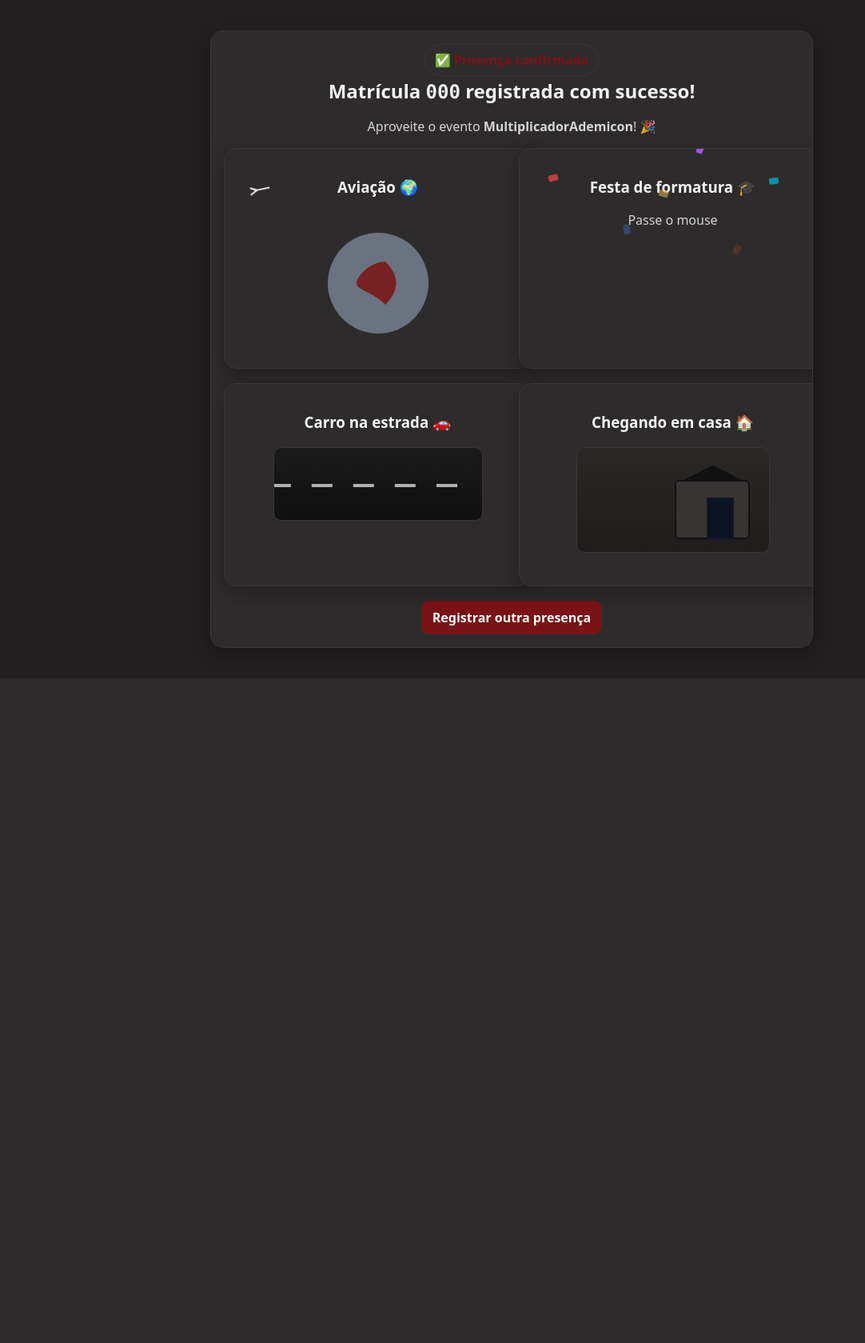
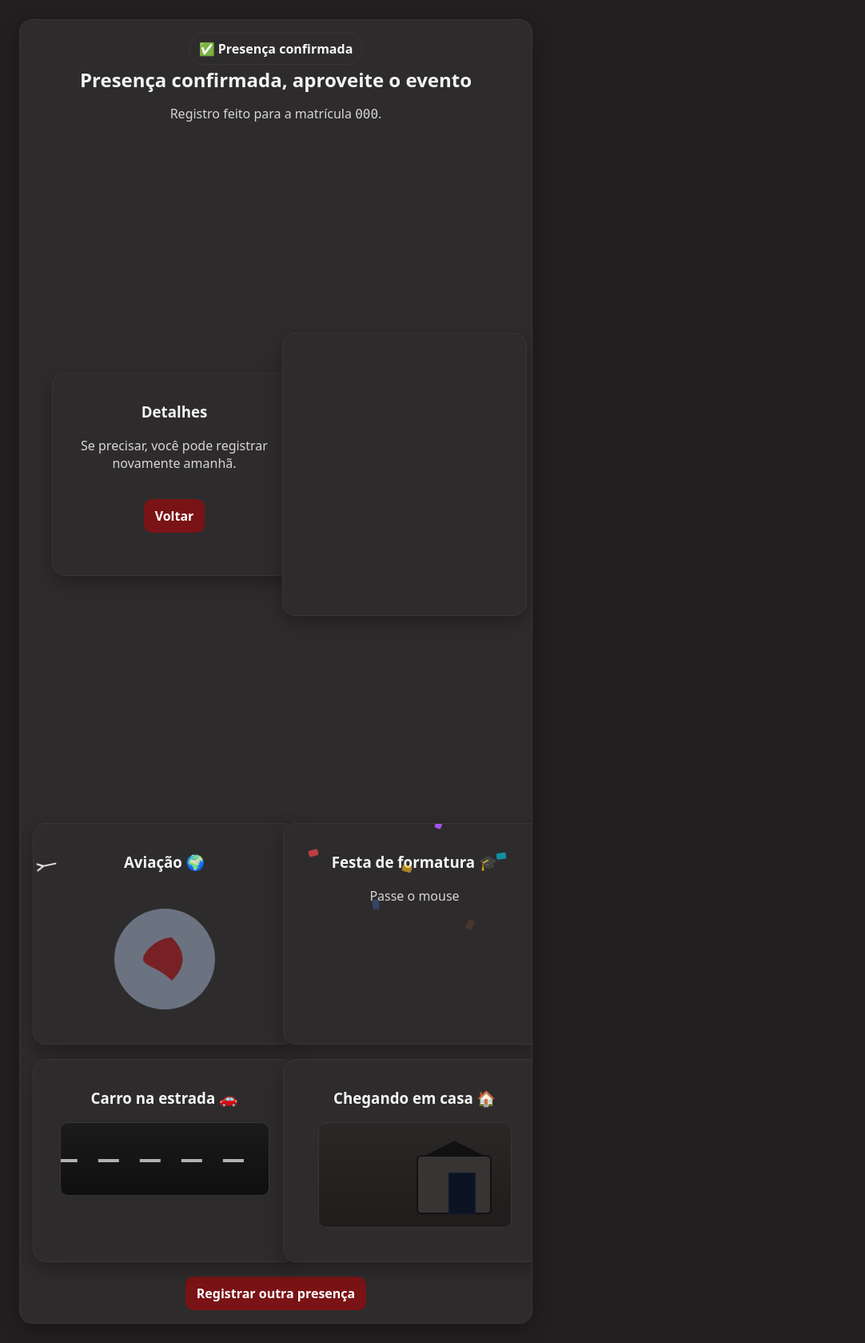
Before and after one commit to astrapacon/flask-railway-app, a Flask app: template modules/templates/presenca_success.html in a window 1280 px wide. Shown: the whole page at 80% size, without its empty margins (0-1082 px from the left). Before the commit the page ends 844 px from the top, so only its background shows below. Run offline with Flask 3, Linux system fonts and the light colour scheme; the template is opened without the code that fills it: most values are stand-ins (such as "Sample title", 1, 10 or a date in 2020).

Commit message:
Atualização páginas

```diff
--- a/modules/matricula/routes.py
+++ b/modules/matricula/routes.py
@@ -1,22 +1,24 @@
 # modules/matricula/routes.py
 import re, io, csv, hmac, hashlib
 from flask import (
-    Blueprint, request, jsonify, render_template_string, Response, current_app
+    Blueprint, request, jsonify, Response, current_app, render_template
 )
 from models import db, Matricula
 
+# Opcional: defina url_prefix="/matricula" se quiser
 matricula_bp = Blueprint("matricula", __name__)
+
 FORMAT = re.compile(r"^MR\d{5}$")  # padrão MR + 5 dígitos
-
 
 # ======================== Funções auxiliares ========================
 def _only_digits(s: str) -> str:
     """Remove tudo que não for número"""
-    return re.sub(r"\D", "", s or "")
+    return re.sub(r"\D+", "", s or "")
 
 def _is_valid_cpf_digits(d: str) -> bool:
     """Valida se o CPF contém exatamente 11 dígitos numéricos"""
-    return bool(d) and len(d) == 11 and d.isdigit()
+    d = _only_digits(d)
+    return len(d) == 11 and d.isdigit()
 
 def _code_from_cpf(cpf_digits: str) -> str:
     """Gera código determinístico a partir do CPF e do SALT"""
@@ -29,145 +31,55 @@ def _code_from_cpf(cpf_digits: str) -> str:
     return f"{prefix}{str(n).zfill(digits)}"
 
 
-# ======================== Página HTML simples ========================
-PAGE = """
-<!doctype html><meta charset="utf-8">
-<title>Consulta de Matrícula</title>
-<style>
-  body{font-family:system-ui;background:#0f172a;color:#e5e7eb;margin:0;
-       display:flex;align-items:center;justify-content:center;height:100vh}
-  .card{background:#111827;border:1px solid #1f2937;border-radius:16px;padding:24px;
-        width:92%;max-width:520px;box-shadow:0 16px 40px rgba(0,0,0,.35)}
-  input{width:100%;padding:10px;border-radius:8px;border:1px solid #374151;
-        background:#0b1222;color:#e5e7eb;margin-bottom:10px}
-  button{width:100%;padding:10px;border:0;border-radius:8px;background:#10b981;
-         color:#052e24;font-weight:700;cursor:pointer}
-  .msg{margin-top:16px;padding:10px;border-radius:10px;text-align:center}
-  .ok{background:#064e3b;color:#a7f3d0}
-  .err{background:#7f1d1d;color:#fecaca}
-  .warn{background:#78350f;color:#fde68a}
-  .mono{font-family:ui-monospace,Menlo,Consolas,monospace}
-</style>
-
-<div class="card">
-  <h1>Consulta de Matrícula</h1>
-  <form method="get" action="/matricula/consulta">
-    <input name="code" placeholder="Digite sua matrícula (ex: MR25684)" value="{{ code or '' }}">
-    <button>Consultar</button>
-  </form>
-
-  {% if tried %}
-    {% if ok %}
-      <div class="msg ok">✅ Matrícula válida: <b class="mono">{{ code }}</b>{% if name %} — {{ name }}{% endif %}</div>
-    {% else %}
-      <div class="msg err">❌ {{ msg }}</div>
-    {% endif %}
-  {% endif %}
-</div>
-"""
-
-# ------------------ Página de SUCESSO com animações ------------------
-PAGE_SUCCESS_MATRICULA = """
-""
-<!doctype html><meta charset="utf-8">
-<title>Consulta de Matrícula</title>
-<style>
-  body{font-family:system-ui;background:#0f172a;color:#e5e7eb;margin:0;
-       display:flex;align-items:center;justify-content:center;height:100vh}
-  .card{background:#111827;border:1px solid #1f2937;border-radius:16px;padding:24px;
-        width:92%;max-width:520px;box-shadow:0 16px 40px rgba(0,0,0,.35)}
-  input{width:100%;padding:10px;border-radius:8px;border:1px solid #374151;
-        background:#0b1222;color:#e5e7eb;margin-bottom:10px}
-  button{width:100%;padding:10px;border:0;border-radius:8px;background:#10b981;
-         color:#052e24;font-weight:700;cursor:pointer}
-  .msg{margin-top:16px;padding:10px;border-radius:10px;text-align:center}
-  .ok{background:#064e3b;color:#a7f3d0}
-  .err{background:#7f1d1d;color:#fecaca}
-  .warn{background:#78350f;color:#fde68a}
-  .mono{font-family:ui-monospace,Menlo,Consolas,monospace}
-</style>
-
-<div class="card">
-  <h1>Consulta de Matrícula</h1>
-  <form method="get" action="/matricula/consulta">
-    <input name="code" placeholder="Digite sua matrícula (ex: MR25684)" value="{{ code or '' }}">
-    <button>Consultar</button>
-  </form>
-
-  {% if tried %}
-    {% if ok %}
-      <div class="msg ok">✅ Matrícula válida: <b class="mono">{{ code }}</b>{% if name %} — {{ name }}{% endif %}</div>
-    {% else %}
-      <div class="msg err">❌ {{ msg }}</div>
-    {% endif %}
-  {% endif %}
-</div>
-"""
-# ======================== Página de sucesso ========================
-PAGE_SUCCESS_MATRICULA = """<!doctype html><html lang="pt-BR"><meta charset="utf-8">
-<meta name="viewport" content="width=device-width, initial-scale=1">
-<title>Matrícula válida</title>
-<style>
-  :root{--bg:#231f20;--card:#2e2b2c;--line:#3a3536;--text:#f4f4f4;
-        --ok:#7a1315;--accent:#d1a34a;}
-  html,body{margin:0;background:var(--bg);color:var(--text);
-            font-family:system-ui,Segoe UI,Roboto,Arial}
-  .wrap{min-height:100vh;display:flex;flex-direction:column;gap:18px;
-        align-items:center;justify-content:center;padding:24px}
-  h1{text-align:center;margin:0 0 4px;font-size:1.5rem}
-  .mono{font-family:ui-monospace,Menlo,Consolas,monospace}
-  .pill{display:inline-flex;align-items:center;gap:8px;padding:8px 12px;
-        border-radius:999px;border:1px solid var(--line);background:#2e2b2c;
-        font-weight:700;color:var(--ok)}
-  .grid{display:grid;grid-template-columns:repeat(auto-fit,minmax(240px,1fr));
-        gap:18px;margin-top:12px;width:100%;max-width:700px}
-  .card{background:var(--card);border:1px solid var(--line);border-radius:16px;
-        padding:16px;box-shadow:0 8px 24px rgba(0,0,0,.3);
-        text-align:center;min-height:220px}
-  .btn{margin-top:18px;padding:10px 14px;background:var(--ok);color:#fff;
-       border-radius:10px;text-decoration:none;font-weight:800}
-</style>
-<div class="wrap">
-  <div class="pill">✅ Matrícula válida</div>
-  <h1>Matrícula <b>{{code}}</b></h1>
-  <div class="grid">
-    <div class="card">✈️ Avião voando</div>
-    <div class="card">🎓 Formatura</div>
-    <div class="card">🚗 Carro na estrada</div>
-    <div class="card">🏠 Chegando em casa</div>
-  </div>
-  <a class="btn" href="/matricula/consulta">Nova consulta</a>
-</div></html>
-"""
-
-def _success_page_matricula(code):
-    return render_template_string(PAGE_SUCCESS_MATRICULA, code=code)
-
-
-# ======================== Página HTML de consulta ========================
+# ======================== PÁGINA HTML DE CONSULTA ========================
 @matricula_bp.get("/consulta")
 def consulta():
+    """
+    GET /matricula/consulta?code=MR12345
+    - sem query: mostra formulário
+    - com query: valida e mostra sucesso se matrícula estiver ativa
+    """
     code = (request.args.get("code") or "").strip().upper()
     tried = bool(code)
 
+    # Sem query → renderiza formulário
     if not tried:
-        return render_template_string(PAGE, tried=False)
+        return render_template("matricula_consulta.html", tried=False)
 
+    # Validação de formato
     if not FORMAT.fullmatch(code):
-        return render_template_string(PAGE, tried=True, ok=False,
-                                      msg="Formato inválido. Use MR + 5 dígitos (ex: MR25684)",
-                                      code=code)
+        return render_template(
+            "matricula_consulta.html",
+            tried=True,
+            ok=False,
+            msg="Formato inválido. Use MR + 5 dígitos (ex: MR25684).",
+            code=code
+        )
 
+    # Busca
     m = Matricula.query.filter_by(code=code).first()
     if not m:
-        return render_template_string(PAGE, tried=True, ok=False,
-                                      msg="Matrícula não encontrada.", code=code)
+        return render_template(
+            "matricula_consulta.html",
+            tried=True,
+            ok=False,
+            msg="Matrícula não encontrada.",
+            code=code
+        )
 
-    if getattr(m, "status", "active") != "active":
-        return render_template_string(PAGE, tried=True, ok=False,
-                                      msg=f"Matrícula inativa (status: {m.status})", code=code)
+    # Status
+    status = getattr(m, "status", "active")
+    if status != "active":
+        return render_template(
+            "matricula_consulta.html",
+            tried=True,
+            ok=False,
+            msg=f"Matrícula inativa (status: {status}).",
+            code=code
+        )
 
-    return _success_page_matricula(m.code)
+    # Sucesso → página estilizada com animações (seu template)
+    return render_template("matricula_success.html", code=m.code), 200
 
 
 # ======================== GERAR MATRÍCULA ========================
@@ -187,6 +99,7 @@ def gerar_post():
         }}), 200
 
     code = _code_from_cpf(cpf)
+    # Evita colisão eventual
     if Matricula.query.filter_by(code=code).first():
         code = _code_from_cpf(cpf + "|1")
 
@@ -230,26 +143,26 @@ def validate():
     if not m:
         return jsonify({"valid": False, "message": "Matrícula não encontrada"}), 404
     return jsonify({
-        "valid": m.status == "active",
+        "valid": getattr(m, "status", "active") == "active",
         "code": m.code,
-        "status": m.status,
-        "cpf": m.cpf
+        "status": getattr(m, "status", None),
+        "cpf": getattr(m, "cpf", None)
     }), 200
 
 
 # ======================== LISTAR E EXPORTAR ========================
 @matricula_bp.get("/list.json")
 def list_matriculas_json():
-    q = Matricula.query.order_by(Matricula.created_at.desc()).limit(200)
-    items = [{
-        "code": m.code, "cpf": m.cpf, "status": m.status
-    } for m in q.all()]
+    # Ordena por created_at se existir; senão, por id desc
+    order_col = getattr(Matricula, "created_at", None) or Matricula.id
+    q = Matricula.query.order_by(order_col.desc()).limit(200)
+    items = [{"code": m.code, "cpf": m.cpf, "status": m.status} for m in q.all()]
     return jsonify({"count": len(items), "items": items})
-
 
 @matricula_bp.get("/export.csv")
 def export_matriculas_csv():
-    q = Matricula.query.order_by(Matricula.created_at.desc())
+    order_col = getattr(Matricula, "created_at", None) or Matricula.id
+    q = Matricula.query.order_by(order_col.desc())
     output = io.StringIO(newline="")
     writer = csv.writer(output)
     writer.writerow(["code","cpf","status"])
--- a/modules/templates/presenca_success.html
+++ b/modules/templates/presenca_success.html
@@ -3,13 +3,19 @@
 
 {% block head_extra %}
 <style>
+  /* Variável auxiliar local (só aqui) */
+  :root { --warn-local: #fbbf24; } /* âmbar */
+
+  /* Layout e cartões */
+  .wrap{display:grid;grid-template-columns:1fr;gap:16px}
   .grid{display:grid;grid-template-columns:repeat(auto-fit,minmax(240px,1fr));gap:18px;margin-top:12px}
   .card{background:var(--card);border:1px solid var(--line);border-radius:16px;padding:16px;box-shadow:0 8px 24px rgba(0,0,0,.3);text-align:center;min-height:220px;position:relative;overflow:hidden}
   .mono{font-family:ui-monospace,Menlo,Consolas,monospace}
-  .pill.ok{color:var(--ok)}
   .btn{margin-top:18px;padding:10px 14px;background:var(--ok);color:#fff;border-radius:10px;text-decoration:none;font-weight:800}
+  .btn:hover{background:var(--ok-hover)}
+  @media (min-width:820px){ .wrap{grid-template-columns:1fr 1fr} }
 
-  /* Animações */
+  /* Animações (pausam até hover) */
   .anim { animation-play-state: paused; }
   .card:hover .anim { animation-play-state: running; }
   @media (prefers-reduced-motion: reduce){ .anim{animation:none !important;} }
@@ -27,7 +33,7 @@
   .confetti span:nth-child(1){left:10%;background:#ef4444;animation:drop 1.2s ease-in infinite}
   .confetti span:nth-child(2){left:22%;background:#22c55e;animation:drop 1.3s .1s ease-in infinite}
   .confetti span:nth-child(3){left:34%;background:#3b82f6;animation:drop 1.1s .2s ease-in infinite}
-  .confetti span:nth-child(4){left:46%;background:var(--warn);animation:drop 1.4s .15s ease-in infinite}
+  .confetti span:nth-child(4){left:46%;background:var(--warn-local);animation:drop 1.4s .15s ease-in infinite}
   .confetti span:nth-child(5){left:58%;background:#a855f7;animation:drop 1.25s .05s ease-in infinite}
   .confetti span:nth-child(6){left:70%;background:#f97316;animation:drop 1.3s .2s ease-in infinite}
   .confetti span:nth-child(7){left:82%;background:#06b6d4;animation:drop 1.15s .25s ease-in infinite}
@@ -52,31 +58,56 @@
   .roof{position:absolute;right:22px;bottom:84px;width:96px;height:24px;background:#111;clip-path:polygon(50% 0,100% 100%,0 100%)}
   .door{position:absolute;right:44px;bottom:16px;width:30px;height:48px;background:#0b1222;border:2px solid #0f172a}
   .person{position:absolute;left:10px;bottom:18px;width:20px;height:42px}
-  .head{width:18px;height:18px;border-radius:50%;background:var(--warn);margin:0 auto 2px}
+  .head{width:18px;height:18px;border-radius:50%;background:var(--warn-local);margin:0 auto 2px}
   .body{width:14px;height:20px;background:var(--ok);border-radius:3px;margin:0 auto}
   .enter.anim{animation:enter 2s ease-in-out forwards}
   @keyframes enter{0%{transform:translateX(0);opacity:1}80%{transform:translateX(150px);opacity:1}100%{transform:translateX(170px);opacity:.0}}
+
+  /* Linha tracejada animada da estrada */
+  @keyframes dash{from{transform:translateX(0)}to{transform:translateX(-52px)}}
 </style>
 {% endblock %}
 
 {% block content %}
-  <div class="pill ok">✅ Presença confirmada</div>
-  <h1>Matrícula <span class="mono">{{ code }}</span> registrada com sucesso!</h1>
-  <p class="muted">Aproveite o evento <b>MultiplicadorAdemicon</b>! 🎉</p>
+  <div class="pill">✅ Presença confirmada</div>
+  <h1>Presença confirmada, aproveite o evento</h1>
+  <p class="muted">Registro feito para a matrícula <span class="mono">{{ code }}</span>.</p>
+
+  <div class="wrap mt">
+    <div class="card">
+      <h3>Detalhes</h3>
+      <p class="muted">Se precisar, você pode registrar novamente amanhã.</p>
+      <a class="btn mt" href="{{ url_for('presenca.presenca_page') }}">Voltar</a>
+    </div>
+
+    <div class="card" style="display:flex;align-items:center;justify-content:center;">
+      <lottie-player
+        src="https://assets4.lottiefiles.com/packages/lf20_qp1q7mct.json"
+        background="transparent" speed="1" style="width:320px;height:320px" autoplay loop>
+      </lottie-player>
+    </div>
+  </div>
 
   <div class="grid mt">
     <div class="card">
       <h3>Aviação 🌍</h3>
       <div class="globe">
-        <svg viewBox="0 0 200 200" width="180" height="180"><circle cx="100" cy="100" r="70" class="earth"/><path d="M110,70 C130,90 130,110 110,130 C90,110 70,110 70,100 C70,90 90,70 110,70Z" class="earth-land"/></svg>
-        <div class="plane orbit anim"><svg viewBox="0 0 64 64" width="28" height="28"><path d="M4 30 L40 30 L60 20 L62 24 L46 32 L60 40 L58 44 L40 34 L4 34 Z" fill="#f4f4f4"/></svg></div>
+        <svg viewBox="0 0 200 200" width="180" height="180">
+          <circle cx="100" cy="100" r="70" class="earth"/>
+          <path d="M110,70 C130,90 130,110 110,130 C90,110 70,110 70,100 C70,90 90,70 110,70Z" class="earth-land"/>
+        </svg>
+        <div class="plane orbit anim">
+          <svg viewBox="0 0 64 64" width="28" height="28">
+            <path d="M4 30 L40 30 L60 20 L62 24 L46 32 L60 40 L58 44 L40 34 L4 34 Z" fill="#f4f4f4"/>
+          </svg>
+        </div>
       </div>
     </div>
 
     <div class="card">
       <h3>Festa de formatura 🎓</h3>
       <div class="confetti">
-        <span class="anim"></span><span class="anim"></span><span class="anim"></span><span class="anim"></span><span class="anim"></span>
+        <span class="anim"></span><span class="anim"></span><span class="anim"></span><span class="anim"></span>
         <span class="anim"></span><span class="anim"></span><span class="anim"></span>
       </div>
       <p class="muted">Passe o mouse</p>
@@ -86,8 +117,11 @@
       <h3>Carro na estrada 🚗</h3>
       <div class="road">
         <div class="lane anim" style="animation: dash 1s linear infinite;"></div>
-        <style>@keyframes dash{from{transform:translateX(0)}to{transform:translateX(-52px)}}</style>
-        <div class="car drive anim"><div class="win"></div><div class="wheel w1 spin anim"></div><div class="wheel w2 spin anim"></div></div>
+        <div class="car drive anim">
+          <div class="win"></div>
+          <div class="wheel w1 spin anim"></div>
+          <div class="wheel w2 spin anim"></div>
+        </div>
       </div>
     </div>
 
@@ -100,5 +134,5 @@
     </div>
   </div>
 
-  <a class="btn" href="/presenca">Registrar outra presença</a>
+  <a class="btn" href="{{ url_for('presenca.presenca_page') }}">Registrar outra presença</a>
 {% endblock %}
```
